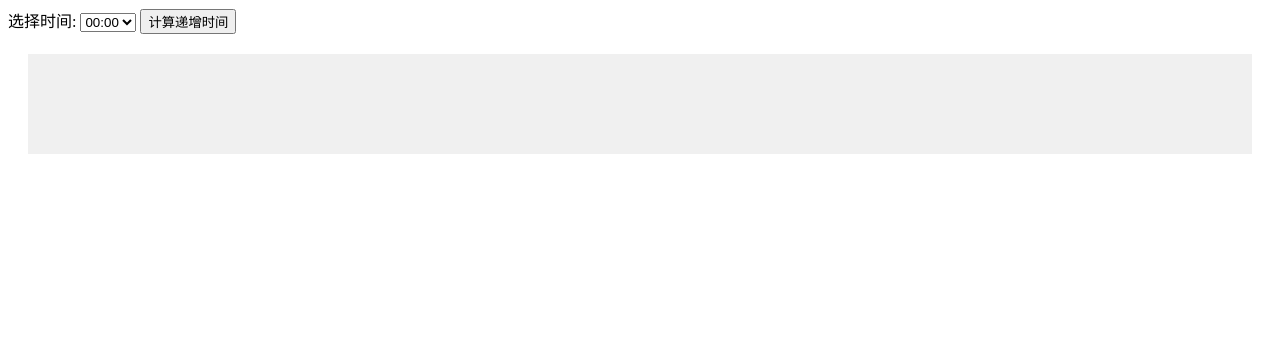
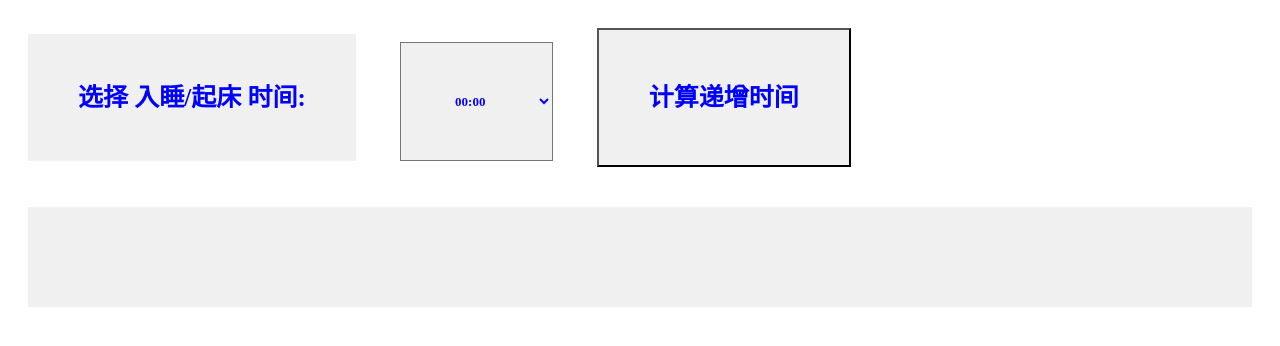
Before and after one commit to Thomas-Duck/thomas-duck.github.io, a plain HTML site: page c/st.html in a window 1280 px wide. Drawn offline with Linux system fonts and the light colour scheme.

Commit message:
update c/st.html.
Signed-off-by: 高浚桉 <gjathomas@foxmail.com>

```diff
--- a/c/st.html
+++ b/c/st.html
@@ -2,9 +2,20 @@
 <html>
 <head>
   <title>计算递增时间</title>
+  <!--css样式 是人工添加 -->
   <style>
-    #result {
+      .a {
         font-size: 25px;
+        font-family: American Typewriter;
+        color: blue;
+        background-color: #f0f0f0;
+        padding: 50px;
+        margin: 20px;
+        text-align: center;
+        font-weight: 700;
+		line-height: 1.4;
+    }.s {
+        font-size: 13px;
         font-family: American Typewriter;
         color: blue;
         background-color: #f0f0f0;
@@ -30,7 +41,7 @@
       var currentMinute = selectedMinute;
 
       // 计算剩余的9个时间
-      for (var i = 0; i < 10; i++) {
+      for (var i = 0; i < 15; i++) {
         // 递增分钟，超过60时递增小时并归零分钟
         currentMinute += 90;
         while (currentMinute >= 60) {  //ai本来是if，人工改为while
@@ -42,6 +53,7 @@
         if (currentHour >= 24) {
           currentHour = 0;
         }
+        <!--补时间0也是人工添加-->
 		var outM = currentMinute.toString().padStart(2, '0');
 		var outH = currentHour.toString().padStart(2, '0');
 		times.push(outH + ":" + outM);
@@ -51,11 +63,12 @@
       document.getElementById("result").innerHTML = times.join("<br>");
     }
   </script>
-
+<meta name="viewport" content="width=device-width, initial-scale=1.0">
 </head>
 <body>
-  <label for="selectedTime">选择时间:</label>
-	<select id="selectedTime">
+  <label for="selectedTime" class="a">选择 入睡/起床 时间:</label>
+	<select id="selectedTime" class="s">
+		<!--就这段选项问了10遍才问出来！-->
 		<option value="0:0">00:00</option>
 		<option value="0:30">00:30</option>
 		<option value="1:0">01:00</option>
@@ -105,9 +118,9 @@
 		<option value="23:0">23:00</option>
 		<option value="23:30">23:30</optgroup>
 		<!--  <option value="23:3">23:35 (approximate)</optgroup> -->
-		<!-- 奇怪的ai -->
+		<!-- 奇怪的ai不知道在写什么 -->
 	</select>
-  <button onclick="calculateTimes()">计算递增时间</button>
-  <div id="result"></div>
+  <button onclick="calculateTimes()" class='a'>计算递增时间</button>
+  <div id="result" class="a"></div>
 </body>
 </html>
```
